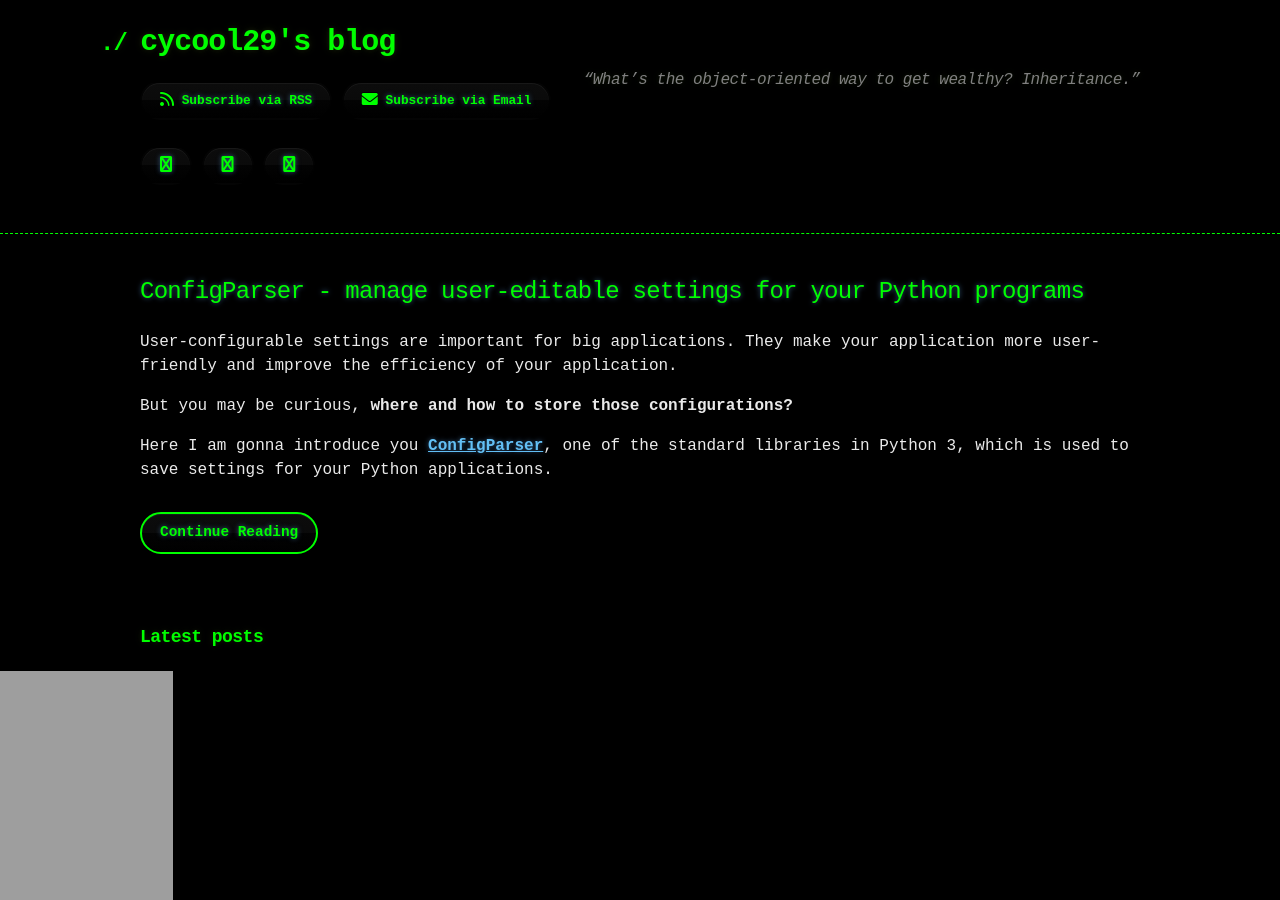
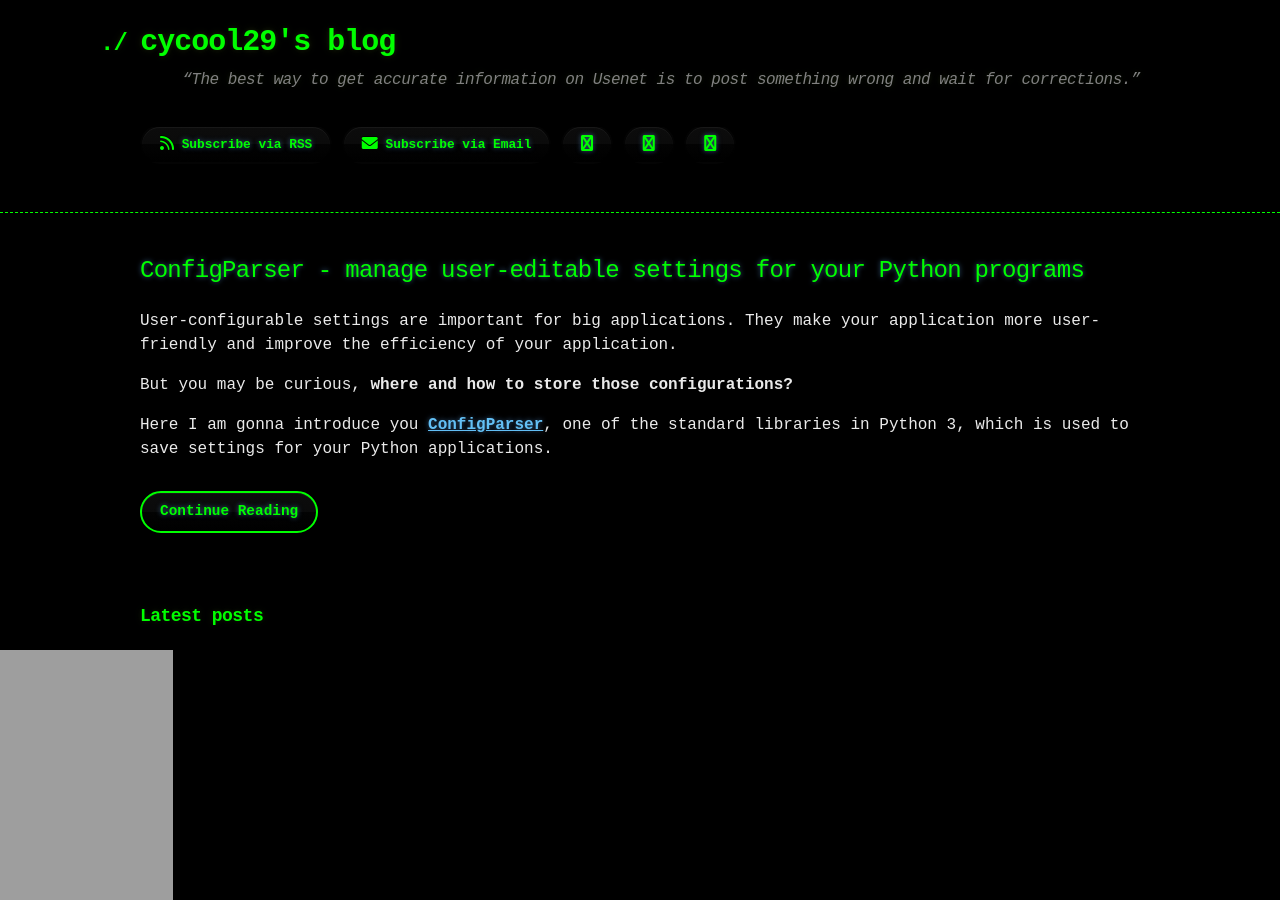
Before and after one commit to cycool29/cycool29.github.io, a Jekyll site: the page built from index.md, in a window 1280 px wide and 900 px high. Built offline with Jekyll 4.4.1, drawn with Linux system fonts in a browser that asks for light colours; a style sheet for code colours, icons or effects is not loaded.

Commit message:
Update quotes

```diff
--- a/_config.yml
+++ b/_config.yml
@@ -1,5 +1,5 @@
 title: cycool29's blog
-description: "“What’s the object-oriented way to get wealthy? Inheritance.” "
+description: "“The best way to get accurate information on Usenet is to post something wrong and wait for corrections.” "
 bio: A high school student. Intermediate in Python, Git, Bash. Learning JavaScript. He/Him. "
 author: cycool29
 url: https://cycool29.github.io
```
